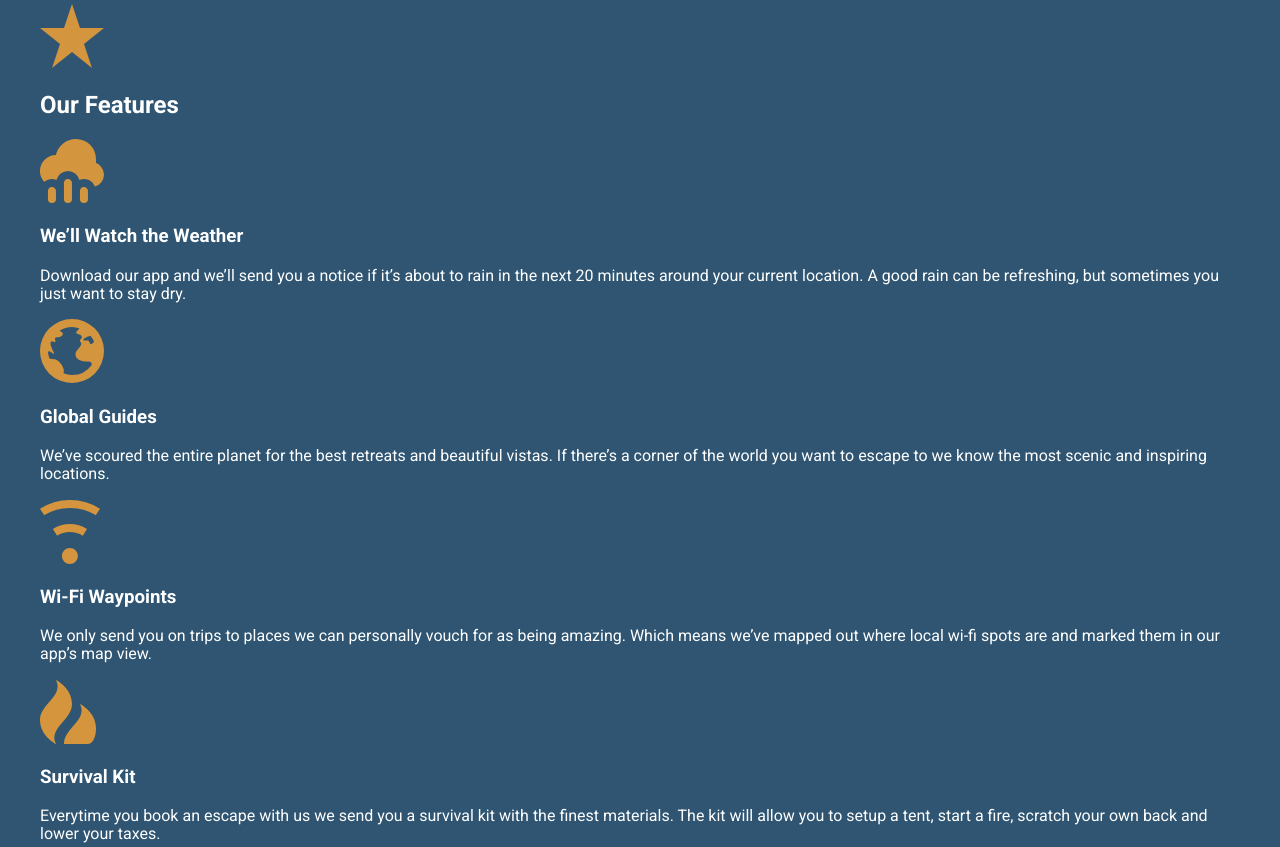
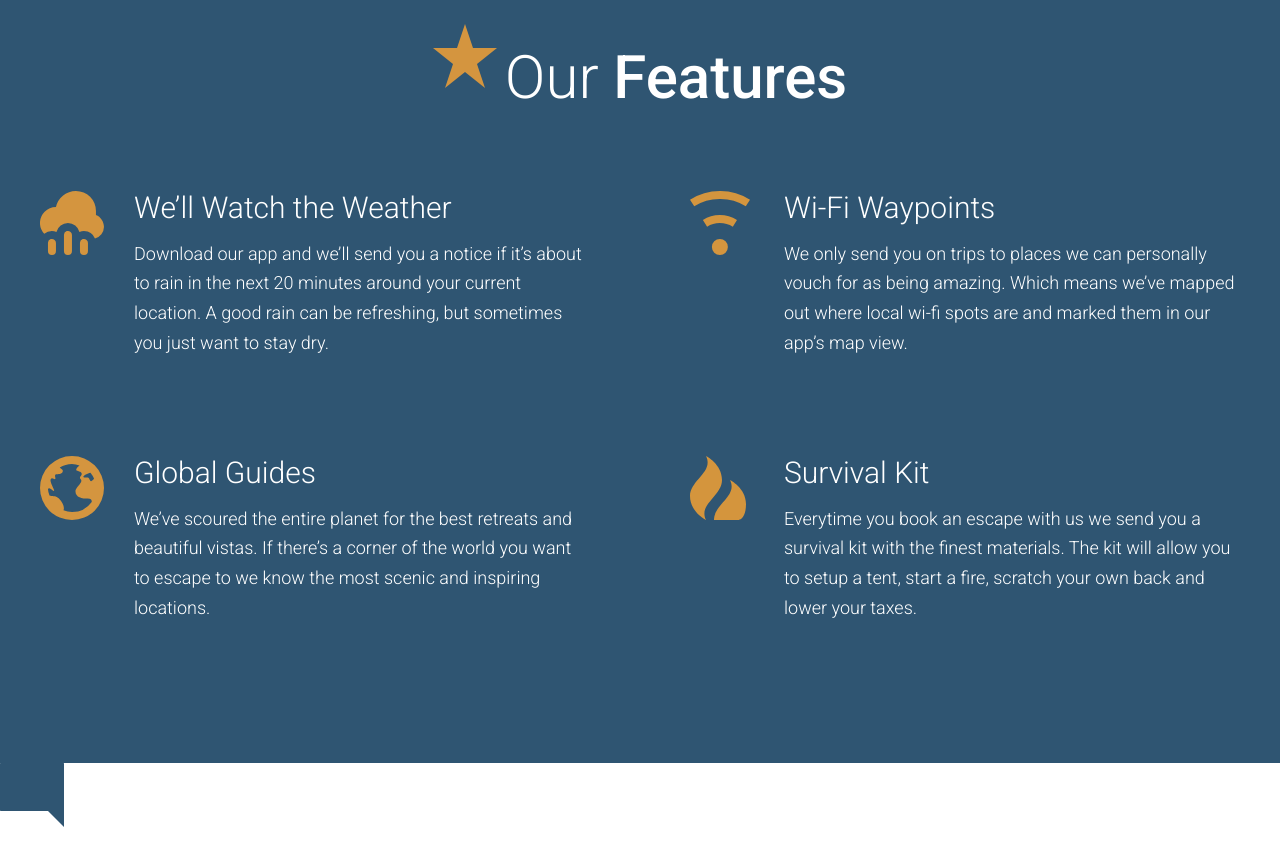
Before and after one commit to flosrn/travel-site_old, a website: page app/index.html in a window 1280 px wide. Shown: the part 2281-3128 px from the top of the page. Drawn offline with Linux system fonts and the light colour scheme.

Commit message:
Section Our features terminée

```diff
--- a/app/assets/styles/modules/_generic-content-container.css
+++ b/app/assets/styles/modules/_generic-content-container.css
@@ -1,8 +1,9 @@
 .generic-content-container {
 
   p {
+    font-weight: 300;
     line-height: 1.65;
-    margin: 1.8rem 0;
+    margin: 0 0 1.8rem 0;
 
     @mixin atSmall {
       font-size: 1.125rem;
--- a/app/assets/styles/modules/_row.css
+++ b/app/assets/styles/modules/_row.css
@@ -6,8 +6,16 @@
     margin-right: -65px;
   }
 
+  &--gutters-large {
+    margin-right: -100px;
+  }
+
   &--gutters > div {
     padding-right: 65px;
+  }
+
+  &--gutters-large > div {
+    padding-right: 100px;
   }
 
   &__b-margin-until-medium {
@@ -29,6 +37,11 @@
       width: 37%;
     }
 
+    &__medium-6 {
+      float: left;
+      width: 50%;
+    }
+
     &__medium-8 {
       float: left;
       width: 66.66%;
--- a/app/assets/styles/styles.css
+++ b/app/assets/styles/styles.css
@@ -9,3 +9,5 @@
 @import "modules/_headline";
 @import "modules/_row";
 @import "modules/_generic-content-container";
+@import "modules/_section-title";
+@import "modules/_feature-item";
--- a/app/index.html
+++ b/app/index.html
@@ -74,24 +74,40 @@
 
   <div id="features" class="page-section page-section--blue">
     <div class="wrapper">
-      <img src="assets/images/icons/star.svg">
-      <h2>Our Features</h2>
 
-      <img src="assets/images/icons/rain.svg">
-      <h3>We&rsquo;ll Watch the Weather</h3>
-      <p>Download our app and we&rsquo;ll send you a notice if it&rsquo;s about to rain in the next 20 minutes around your current location. A good rain can be refreshing, but sometimes you just want to stay dry.</p>
+      <h2 class="section-title"><img class="section-title__icon" src="assets/images/icons/star.svg">Our <strong>Features</strong></h2>
 
-      <img src="assets/images/icons/globe.svg">
-      <h3>Global Guides</h3>
-      <p>We&rsquo;ve scoured the entire planet for the best retreats and beautiful vistas. If there&rsquo;s a corner of the world you want to escape to we know the most scenic and inspiring locations.</p>
+      <div class="row row--gutters-large generic-content-container">
+        <div class="row__medium-6">
 
-      <img src="assets/images/icons/wifi.svg">
-      <h3>Wi-Fi Waypoints</h3>
-      <p>We only send you on trips to places we can personally vouch for as being amazing. Which means we&rsquo;ve mapped out where local wi-fi spots are and marked them in our app&rsquo;s map view.</p>
+          <div class="feature-item">
+            <img class="feature-item__icon" src="assets/images/icons/rain.svg">
+            <h3 class="feature-item__title" >We&rsquo;ll Watch the Weather</h3>
+            <p>Download our app and we&rsquo;ll send you a notice if it&rsquo;s about to rain in the next 20 minutes around your current location. A good rain can be refreshing, but sometimes you just want to stay dry.</p>
+          </div>
 
-      <img src="assets/images/icons/fire.svg">
-      <h3>Survival Kit</h3>
-      <p>Everytime you book an escape with us we send you a survival kit with the finest materials. The kit will allow you to setup a tent, start a fire, scratch your own back and lower your taxes.</p>
+          <div class="feature-item">
+            <img class="feature-item__icon" src="assets/images/icons/globe.svg">
+            <h3 class="feature-item__title">Global Guides</h3>
+            <p>We&rsquo;ve scoured the entire planet for the best retreats and beautiful vistas. If there&rsquo;s a corner of the world you want to escape to we know the most scenic and inspiring locations.</p>
+          </div>
+
+        </div>
+        <div class="row__medium-6">
+
+          <div class="feature-item">
+            <img class="feature-item__icon" src="assets/images/icons/wifi.svg">
+            <h3 class="feature-item__title">Wi-Fi Waypoints</h3>
+            <p>We only send you on trips to places we can personally vouch for as being amazing. Which means we&rsquo;ve mapped out where local wi-fi spots are and marked them in our app&rsquo;s map view.</p>
+          </div>
+
+          <div class="feature-item">
+            <img class="feature-item__icon" src="assets/images/icons/fire.svg">
+            <h3 class="feature-item__title">Survival Kit</h3>
+            <p>Everytime you book an escape with us we send you a survival kit with the finest materials. The kit will allow you to setup a tent, start a fire, scratch your own back and lower your taxes.</p>
+          </div>
+        </div>
+      </div>
     </div>
   </div>
 
--- a/app/temp/styles/styles.css
+++ b/app/temp/styles/styles.css
@@ -641,8 +641,16 @@ a {
   margin-right: -65px;
 }
 
+.row--gutters-large {
+  margin-right: -100px;
+}
+
 .row--gutters > div {
   padding-right: 65px;
+}
+
+.row--gutters-large > div {
+  padding-right: 100px;
 }
 
 .row__b-margin-until-medium {
@@ -664,6 +672,11 @@ a {
     width: 37%;
   }
 
+  .row__medium-6 {
+    float: left;
+    width: 50%;
+  }
+
   .row__medium-8 {
     float: left;
     width: 66.66%;
@@ -675,8 +688,9 @@ a {
 }
 
 .generic-content-container p {
+  font-weight: 300;
   line-height: 1.65;
-  margin: 1.8rem 0;
+  margin: 0 0 1.8rem 0;
 }
 
 @media (min-width: 530px) {
@@ -689,3 +703,79 @@ a {
 .generic-content-container p a {
   font-weight: 700;
 }
+
+.section-title {
+  font-size: 2.55rem;
+  font-weight: 300;
+  text-align: center;
+}
+
+@media (min-width: 530px) {
+
+  .section-title {
+    font-size: 3.75rem;
+  }
+}
+
+.section-title strong {
+  font-weight: 500;
+}
+
+.section-title__icon {
+  display: block;
+  margin-left: auto;
+  margin-right: auto;
+  margin-bottom: .6rem;
+}
+
+@media (min-width: 530px) {
+
+  .section-title__icon {
+    display: inline-block;
+    margin-left: 0;
+    margin-right: .5rem;
+  }
+}
+
+.feature-item {
+
+  position: relative;
+  padding-bottom: 2.5rem;
+}
+
+@media (min-width: 530px) {
+
+  .feature-item {
+    padding-left: 94px;
+  }
+}
+
+.feature-item__icon {
+  display: block;
+  margin: 0 auto;
+}
+
+@media (min-width: 530px) {
+
+  .feature-item__icon {
+    position: absolute;
+    left: 0px;
+  }
+}
+
+.feature-item__title {
+  font-size: 1.6rem;
+  font-weight: 300;
+  margin-top: .7em;
+  margin-bottom: .8rem;
+  text-align: center;
+}
+
+@media (min-width: 530px) {
+
+  .feature-item__title {
+    text-align: left;
+    margin-top: 1em;
+    font-size: 1.875rem;
+  }
+}
```
